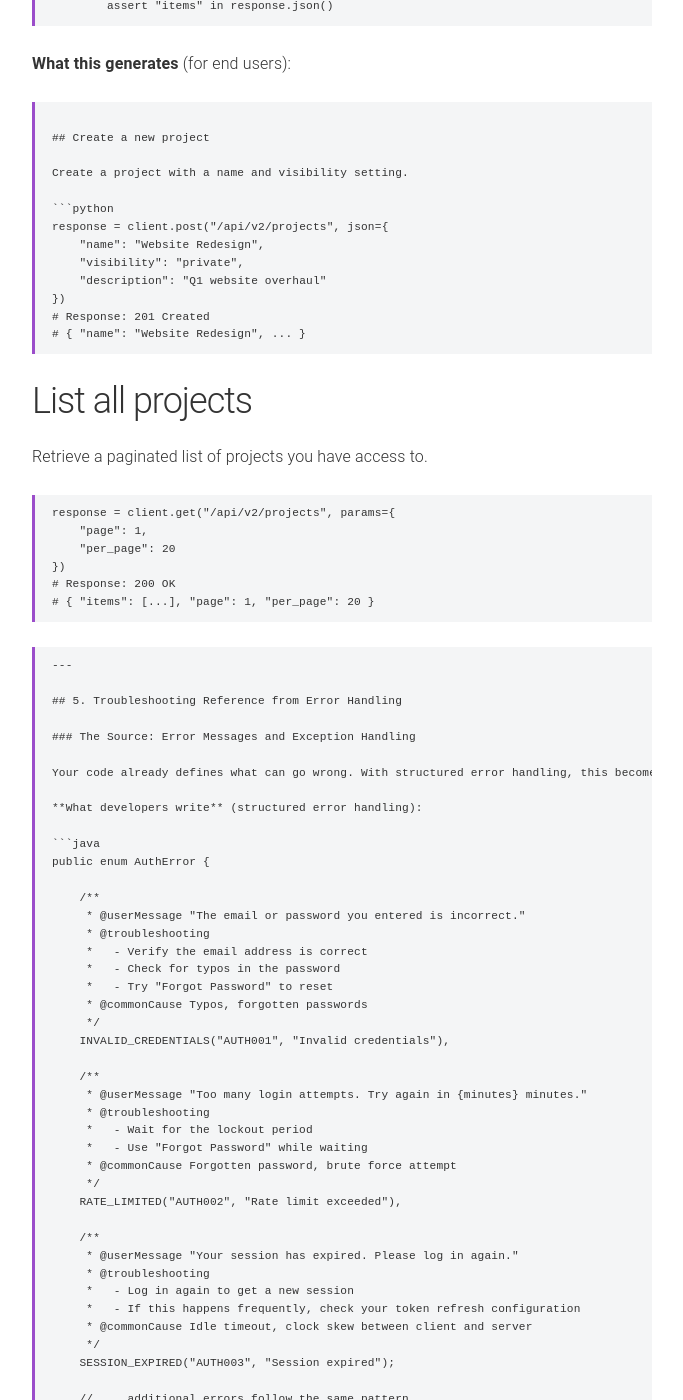
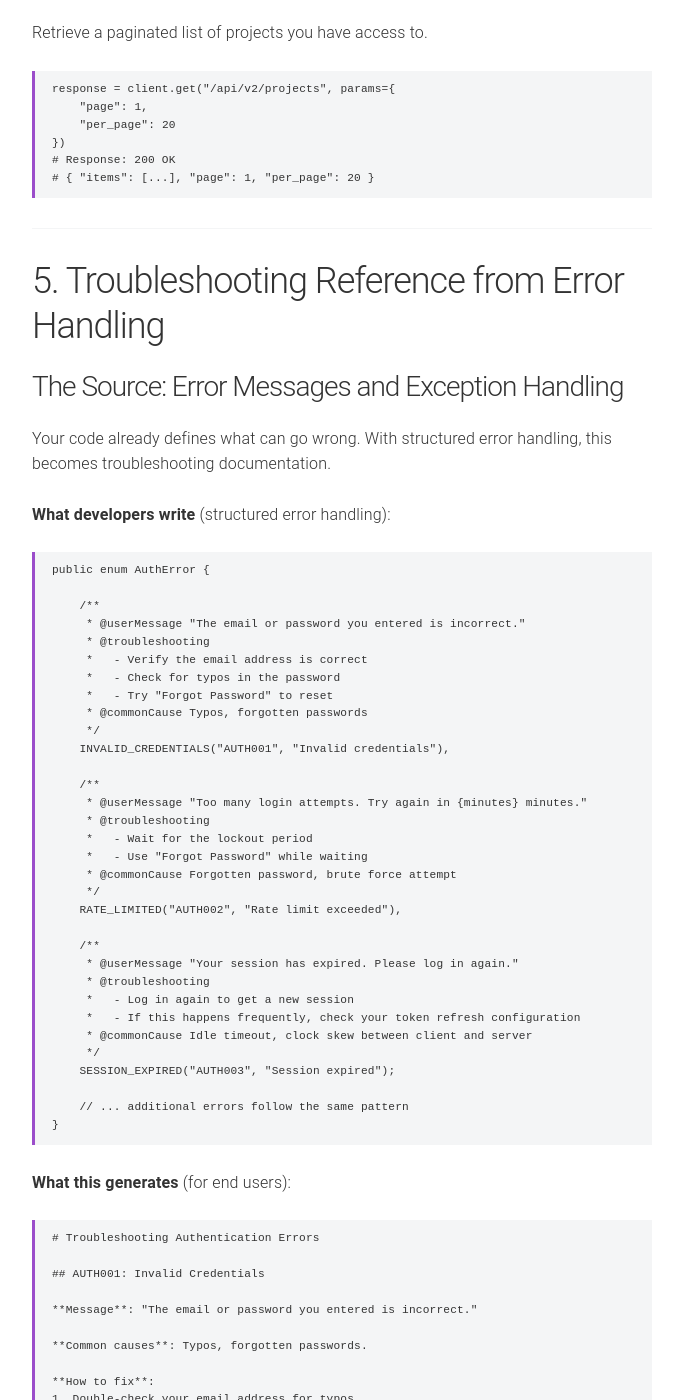
Before and after one commit to veera-linga/blogs, a Jekyll site: the page built from code-to-doc.md, in a window 1280 px wide and 1400 px high, scrolled down 10796 px. Shown: the whole window, without its empty margins (298-981 px from the left). Built offline with Jekyll 4.4.1, drawn with Linux system fonts in a browser that asks for light colours; our own code applies the rules of GitHub Pages for plain Markdown files; some of the changed text lies outside the part shown.

Commit message:
Fix mermaid syntax and enhance documentation clarity
Signed-off-by: veera <124036467+veera-linga@users.noreply.github.com>

````diff
--- a/code-to-doc.md
+++ b/code-to-doc.md
@@ -87,7 +87,8 @@ The information exists. It's just trapped in the codebase.
 
 These are complementary, not competing approaches.
 
-```mermaid
+<div class="mermaid">
+%%{init: {'theme':'base', 'flowchart': {'layout': 'elk'}}}%%
 flowchart TB
     subgraph DaC["<b>Docs-as-Code to Manage</b>"]
         direction TB
@@ -113,7 +114,7 @@ flowchart TB
     style DaC fill:#e8f4fd,stroke:#2196F3
     style CtD fill:#e8f9e8,stroke:#4CAF50
     style Outcome fill:#fff3e0,stroke:#FF9800
-```
+</div>
 
 > **Use both together**: Code-to-Doc *generates* the content; Docs-as-Code *manages* the workflow. One eases content creation and the other smoothens the publishing pipeline.
 
@@ -123,7 +124,8 @@ flowchart TB
 
 Here's the complete mapping from code artifacts to the documentation your end users actually need:
 
-```mermaid
+<div class="mermaid">
+%%{init: {'theme':'base', 'flowchart': {'layout': 'elk'}}}%%
 flowchart LR
     README["📖 README Files</br>📋 Comments in Code"] -->|extract| Concepts["Conceptual Overviews"]
     E2E["🧪 E2E Test Suites</br>🔌 Integration Tests</br>⚙️ Config Files"] -->|transform| HowTo["How-To Guides"]
@@ -140,7 +142,7 @@ flowchart LR
     style Diagnostic fill:#e3f2fd,stroke:#1565C0
     style Release fill:#e3f2fd,stroke:#1565C0
     style CLIRef fill:#e3f2fd,stroke:#1565C0
-```
+</div>
 
 Each mapping relies on coding standards that teams already adopt for code quality. Technical Documentation draft generation is the bonus.
 
@@ -469,7 +471,7 @@ response = client.get("/api/v2/projects", params={
 # Response: 200 OK
 # { "items": [...], "page": 1, "per_page": 20 }
 ```
-```
+
 ---
 
 ## 5. Troubleshooting Reference from Error Handling
@@ -920,8 +922,8 @@ Code-to-Doc is powerful, but it doesn't replace all documentation. Some content
 
 | Documentation Type | Why It Needs a Human |
 |-------------------|---------------------|
-| Information Architecture & UX | Organizing automated snippets into a logical, searchable hierarchy that matches user mental models. |
-| Pipeline Curation & Maintenance | Auditing automated output for clarity and ensuring the "extraction glue" evolves alongside the product. |
+| **Information Architecture & UX** | Organizing automated snippets into a logical, searchable hierarchy that matches user mental models. |
+| **Pipeline Curation & Maintenance** | Auditing automated output for clarity and ensuring the "extraction glue" evolves alongside the product. |
 | **Getting-started tutorials** | Require a curated learning journey with a specific narrative arc |
 | **Conceptual "why" explanations** | Code tells you *what* and *how* — writers explain *why* and *when* |
 | **Best practices & patterns** | Come from experience, not from code structure |
````
